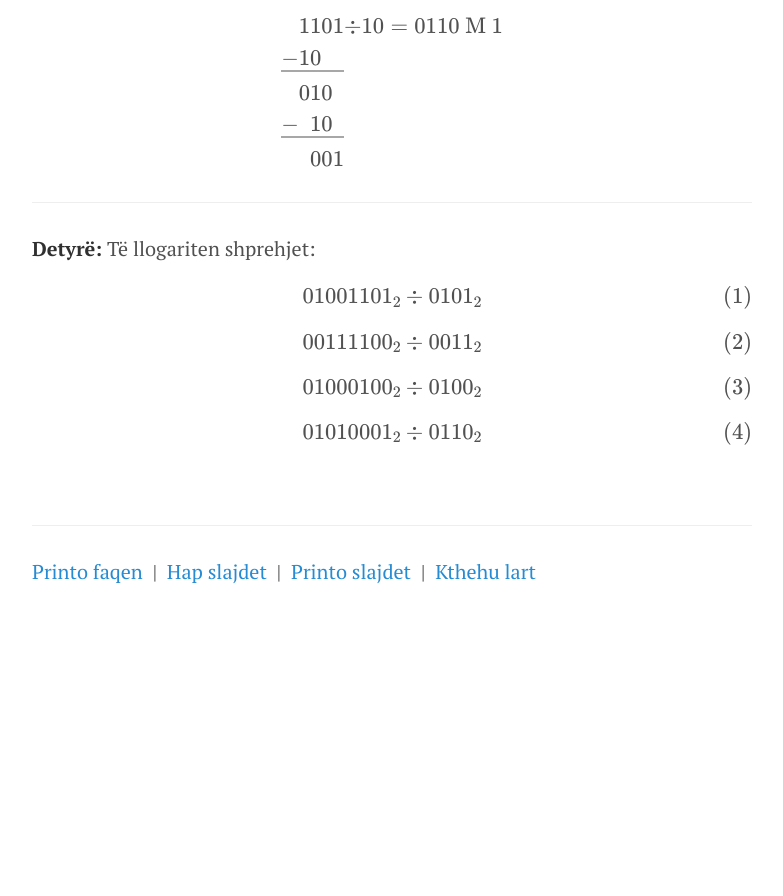
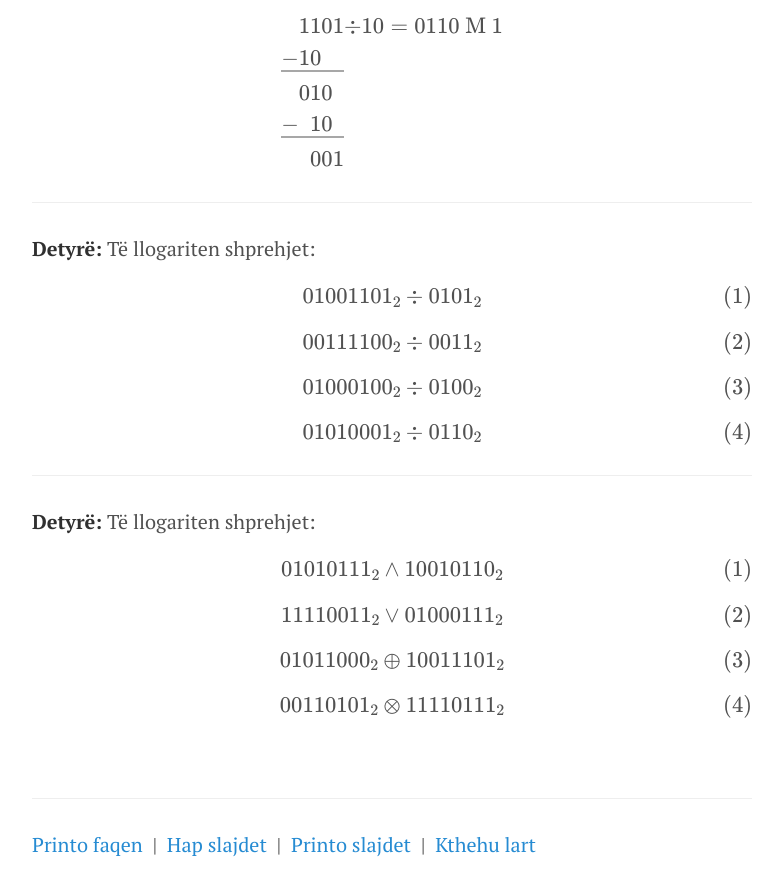
Before and after one commit to edongashi/edongashi.github.io, a Jekyll site: the page built from lendet/arkitektura-kompjutereve/java2.md, in a window 1280 px wide and 900 px high, scrolled down 9096 px. Shown: the top 896 px of the window, without its empty margins (248-1031 px from the left). Built offline with Jekyll 4.4.1, drawn with Linux system fonts in a browser that asks for light colours; our own code applies the rules of GitHub Pages for plain Markdown files; formulas are drawn with MathJax 3; before the commit the page ends 9723 px from its top, so only the background shows below that.

Commit message:
logic ops

```diff
--- a/lendet/arkitektura-kompjutereve/java2.md
+++ b/lendet/arkitektura-kompjutereve/java2.md
@@ -513,3 +513,23 @@ $$
 $$
 01010001_2 \div 0110_2 \tag{4}
 $$
+
+---
+
+**Detyrë:** Të llogariten shprehjet:
+
+$$
+01010111_2 \land 10010110_2 \tag{1}
+$$
+
+$$
+11110011_2 \lor 01000111_2 \tag{2}
+$$
+
+$$
+01011000_2 \oplus 10011101_2 \tag{3}
+$$
+
+$$
+00110101_2 \otimes 11110111_2 \tag{4}
+$$
```
